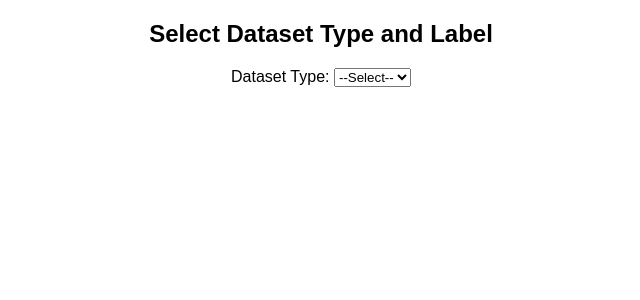
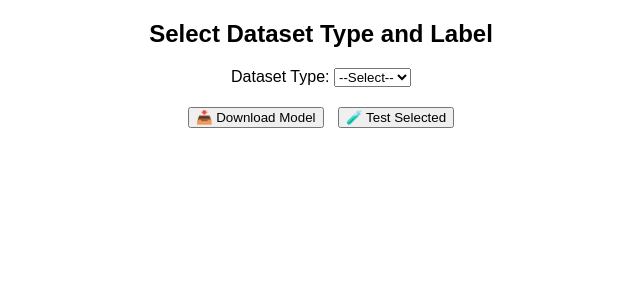
Before and after one commit to Pragament/python_flask_kaggle_hand_writing_management, a Flask app: page / in a window 1280 px wide. Shown: the top 300 px of the page, without its empty margins (319-959 px from the left). Run offline with Flask 3, Linux system fonts and the light colour scheme.

Commit message:
Updated Flask app

```diff
--- a/app.py
+++ b/app.py
@@ -1,12 +1,20 @@
-from flask import Flask, render_template, request
+from flask import Flask, render_template, request, redirect, flash, url_for, jsonify
 import os
-import kaggle
+import shutil
+import kagglehub
+from keras.models import load_model
+from keras.preprocessing import image
+import numpy as np
 
 app = Flask(__name__)
+app.secret_key = 'supersecretkey'
 
-# Dataset from: https://www.kaggle.com/datasets/krsanjeev333/alphabets-digits
 DATASET_NAME = 'krsanjeev333/alphabets-digits'
 DATASET_BASE_PATH = 'static/dataset/dataset/dataset'
+MODEL_DIR = "static/model"
+MODEL_FILENAME = "nums_model.keras"
+MODEL_PATH = os.path.join(MODEL_DIR, MODEL_FILENAME)
+loaded_model = None
 
 def download_and_extract_dataset():
     alphabet_sample = os.path.join(DATASET_BASE_PATH, 'alphabet-dataset', 'alphabet-dataset', 'Train', 'A')
@@ -14,14 +22,13 @@ def download_and_extract_dataset():
 
     if not (os.path.isdir(alphabet_sample) and os.path.isdir(digit_sample)):
         print("📥 Downloading dataset from Kaggle...")
-        print(f"Dataset URL: https://www.kaggle.com/datasets/krsanjeev333/alphabets-digits")
+        import kaggle
         kaggle.api.dataset_download_files(DATASET_NAME, path=DATASET_BASE_PATH, unzip=True)
-        print("✅ Download complete and extracted.")
+        print("✅ Dataset downloaded.")
     else:
         print("✅ Dataset already exists. Skipping download.")
 
-
-# 🟩 Run once when app starts
+# Run at startup
 download_and_extract_dataset()
 
 @app.route('/', methods=['GET', 'POST'])
@@ -62,32 +69,96 @@ def delete_images():
         if os.path.exists(abs_path):
             try:
                 os.remove(abs_path)
-                print(f"🗑️ Deleted: {abs_path}")
+                print(f"Deleted: {abs_path}")
             except Exception as e:
-                print(f"❌ Error deleting {abs_path}: {e}")
+                print(f"Error deleting {abs_path}: {e}")
 
-    # Rebuild image list
-    image_paths = []
-    base_path = None
-    if dataset_type == 'alphabet':
-        base_path = os.path.join(DATASET_BASE_PATH, 'alphabet-dataset', 'alphabet-dataset', 'Train')
-    elif dataset_type == 'digit':
-        base_path = os.path.join(DATASET_BASE_PATH, 'digit-dataset', 'digit-dataset')
+    return redirect(url_for('index'), code=307)
 
-    if base_path and selected_label:
-        folder_path = os.path.join(base_path, selected_label.upper())
-        if os.path.exists(folder_path):
-            for file in os.listdir(folder_path):
-                if file.lower().endswith(('.jpg', '.jpeg', '.png')):
-                    rel_path = os.path.relpath(os.path.join(folder_path, file), 'static')
-                    image_paths.append(rel_path.replace("\\", "/"))
+@app.route('/download_model', methods=['POST'])
+def download_model():
+    data = request.get_json()
+    try:
+        if os.path.exists(MODEL_PATH):
+            return jsonify({'message': '✅ Model already exists.'})
 
-    return render_template(
-        'index.html',
-        dataset_type=dataset_type,
-        selected_label=selected_label,
-        image_paths=image_paths
-    )
+        model_path = kagglehub.model_download("pragament/digit-classifier-100-accuracy/keras/default")
+        os.makedirs(MODEL_DIR, exist_ok=True)
+        downloaded_model_file = os.path.join(model_path, MODEL_FILENAME)
+
+        if os.path.exists(downloaded_model_file):
+            shutil.copy(downloaded_model_file, MODEL_PATH)
+            return jsonify({'message': '✅ Model downloaded successfully.'})
+        else:
+            return jsonify({'message': '❌ Model file not found after download.'})
+    except Exception as e:
+        print(f"❌ Error downloading model: {e}")
+        return jsonify({'message': '❌ Error during model download.'})
+
+from flask import jsonify
+import tensorflow as tf
+from PIL import Image
+import numpy as np
+
+# Load model once globally
+model = None
+MODEL_PATH = "static/model/nums_model.keras"
+
+def load_model():
+    global model
+    if model is None and os.path.exists(MODEL_PATH):
+        model = tf.keras.models.load_model(MODEL_PATH)
+        print("✅ Model loaded.")
+    elif not os.path.exists(MODEL_PATH):
+        print("❌ Model file not found.")
+
+def preprocess_image(img_path):
+    # Load as grayscale
+    img = Image.open(os.path.join("static", img_path)).convert("L")
+
+    # Resize to 224x224
+    img = img.resize((224, 224))
+
+    # Convert to RGB (model was trained on RGB)
+    img = img.convert("RGB")
+
+    # Convert to numpy and normalize to [0, 1]
+    img_array = np.array(img).astype("float32") / 255.0
+
+    # Add batch dimension
+    img_array = np.expand_dims(img_array, axis=0)
+    return img_array
+
+@app.route('/test_images', methods=['POST'])
+def test_images():
+    try:
+        data = request.get_json()
+        image_paths = data.get('images', [])
+        predictions = {}
+
+        load_model()  # Ensure model is loaded
+        if model is None:
+            return jsonify({img: "❌ Model not found" for img in image_paths})
+
+        for img_rel_path in image_paths:
+            try:
+                img_array = preprocess_image(img_rel_path)
+                prediction = model.predict(img_array)
+                predicted_label = str(np.argmax(prediction[0]))
+                predictions[img_rel_path] = predicted_label
+                print(f"🖼️ {img_rel_path} → {predicted_label}")
+            except Exception as e:
+                predictions[img_rel_path] = "❌ Error"
+                print(f"❌ Error with {img_rel_path}: {e}")
+
+        return jsonify(predictions)
+
+    except Exception as e:
+        print("❌ Failed to process test images:", e)
+        return jsonify({'error': 'Internal server error'}), 500
+
+
+
 
 if __name__ == '__main__':
     app.run(debug=True)
--- /dev/null
+++ b/screenshots/desktop.ini
@@ -0,0 +1,4 @@
+[LocalizedFileNames]
+Screenshot 2025-06-19 115144.png=@Screenshot 2025-06-19 115144,0
+Screenshot 2025-06-19 115239.png=@Screenshot 2025-06-19 115239,0
+Screenshot 2025-06-19 115204.png=@Screenshot 2025-06-19 115204,0
--- a/templates/index.html
+++ b/templates/index.html
@@ -7,10 +7,62 @@
         img { width: 100px; height: 100px; margin: 5px; border: 1px solid #ccc; }
         .image-grid { display: flex; flex-wrap: wrap; justify-content: center; }
         .image-item { margin: 10px; text-align: center; }
+        .button-group { margin: 20px; }
+        .inline-form { display: inline-block; margin-left: 10px; }
+        .prediction-text { font-weight: bold; color: green; display: block; margin-top: 5px; }
     </style>
     <script>
         function confirmDelete() {
             return confirm("Are you sure you want to delete the selected images?");
+        }
+
+        function testImages() {
+            const selectedCheckboxes = document.querySelectorAll('input[name="selected_images"]:checked');
+            const selectedImages = Array.from(selectedCheckboxes).map(cb => cb.value);
+
+            if (selectedImages.length === 0) {
+                alert("Please select images to test.");
+                return;
+            }
+
+            fetch('/test_images', {
+                method: 'POST',
+                headers: { 'Content-Type': 'application/json' },
+                body: JSON.stringify({ images: selectedImages })
+            })
+                .then(res => res.json())
+                .then(predictions => {
+                    for (const [imgPath, prediction] of Object.entries(predictions)) {
+                        const item = document.querySelector(`.image-item[data-img-path="${imgPath}"]`);
+                        if (item) {
+                            const predEl = item.querySelector('.prediction-text');
+                            predEl.textContent = `Predicted: ${prediction}`;
+                        }
+                    }
+                })
+                .catch(err => {
+                    alert("Prediction failed. Make sure the model is downloaded.");
+                    console.error(err);
+                });
+        }
+
+        function downloadModel() {
+            const datasetType = document.getElementById('dataset_type').value;
+            const label = document.getElementById('label')?.value;
+
+            fetch('/download_model', {
+                method: 'POST',
+                headers: { 'Content-Type': 'application/json' },
+                body: JSON.stringify({ dataset_type: datasetType, label: label })
+            })
+                .then(response => response.json())
+                .then(data => {
+                    document.getElementById('model-status').innerText = data.message;
+                })
+                .catch(error => {
+                    document.getElementById('model-status').innerText = '❌ Download failed.';
+                    console.error('Error:', error);
+                });
         }
     </script>
 </head>
@@ -20,8 +72,8 @@
         <label for="dataset_type">Dataset Type:</label>
         <select name="dataset_type" id="dataset_type" onchange="document.getElementById('filterForm').submit();">
             <option value="">--Select--</option>
-            <option value="alphabet" {% if dataset_type == 'alphabet' %}selected{% endif %}>Alphabet</option>
-            <option value="digit" {% if dataset_type == 'digit' %}selected{% endif %}>Digit</option>
+            <option value="alphabet" {% if dataset_type=='alphabet' %}selected{% endif %}>Alphabet</option>
+            <option value="digit" {% if dataset_type=='digit' %}selected{% endif %}>Digit</option>
         </select>
 
         {% if dataset_type %}
@@ -30,17 +82,26 @@
             <option value="">--Choose--</option>
             {% if dataset_type == 'alphabet' %}
                 {% for letter in 'ABCDEFGHIJKLMNOPQRSTUVWXYZ' %}
-                    <option value="{{ letter }}" {% if selected_label == letter %}selected{% endif %}>{{ letter }}</option>
+                    <option value="{{ letter }}" {% if selected_label==letter %}selected{% endif %}>{{ letter }}</option>
                 {% endfor %}
             {% elif dataset_type == 'digit' %}
                 {% for digit in range(10) %}
-                    <option value="{{ digit }}" {% if selected_label == digit|string %}selected{% endif %}>{{ digit }}</option>
+                    <option value="{{ digit }}" {% if selected_label==digit|string %}selected{% endif %}>{{ digit }}</option>
                 {% endfor %}
             {% endif %}
         </select>
         <input type="submit" value="Show Images">
         {% endif %}
     </form>
+
+    <div class="button-group">
+        <button onclick="downloadModel()">📥 Download Model</button>
+        <span id="model-status"></span>
+
+        <form class="inline-form" onsubmit="event.preventDefault(); testImages();">
+            <button type="submit">🧪 Test Selected</button>
+        </form>
+    </div>
 
     {% if image_paths %}
     <h3>Images for {{ dataset_type.title() }} {{ selected_label }}</h3>
@@ -49,11 +110,12 @@
         <input type="hidden" name="label" value="{{ selected_label }}">
         <div class="image-grid">
             {% for img_path in image_paths %}
-                <div class="image-item">
-                    <img src="{{ url_for('static', filename=img_path) }}" alt="{{ selected_label }}">
-                    <br>
-                    <input type="checkbox" name="selected_images" value="{{ img_path }}">
-                </div>
+            <div class="image-item" data-img-path="{{ img_path }}">
+                <img src="{{ url_for('static', filename=img_path) }}" alt="{{ selected_label }}">
+                <br>
+                <input type="checkbox" name="selected_images" value="{{ img_path }}">
+                <span class="prediction-text"></span>
+            </div>
             {% endfor %}
         </div>
         <br>
```
Also changed, not shown: 3 other files.
